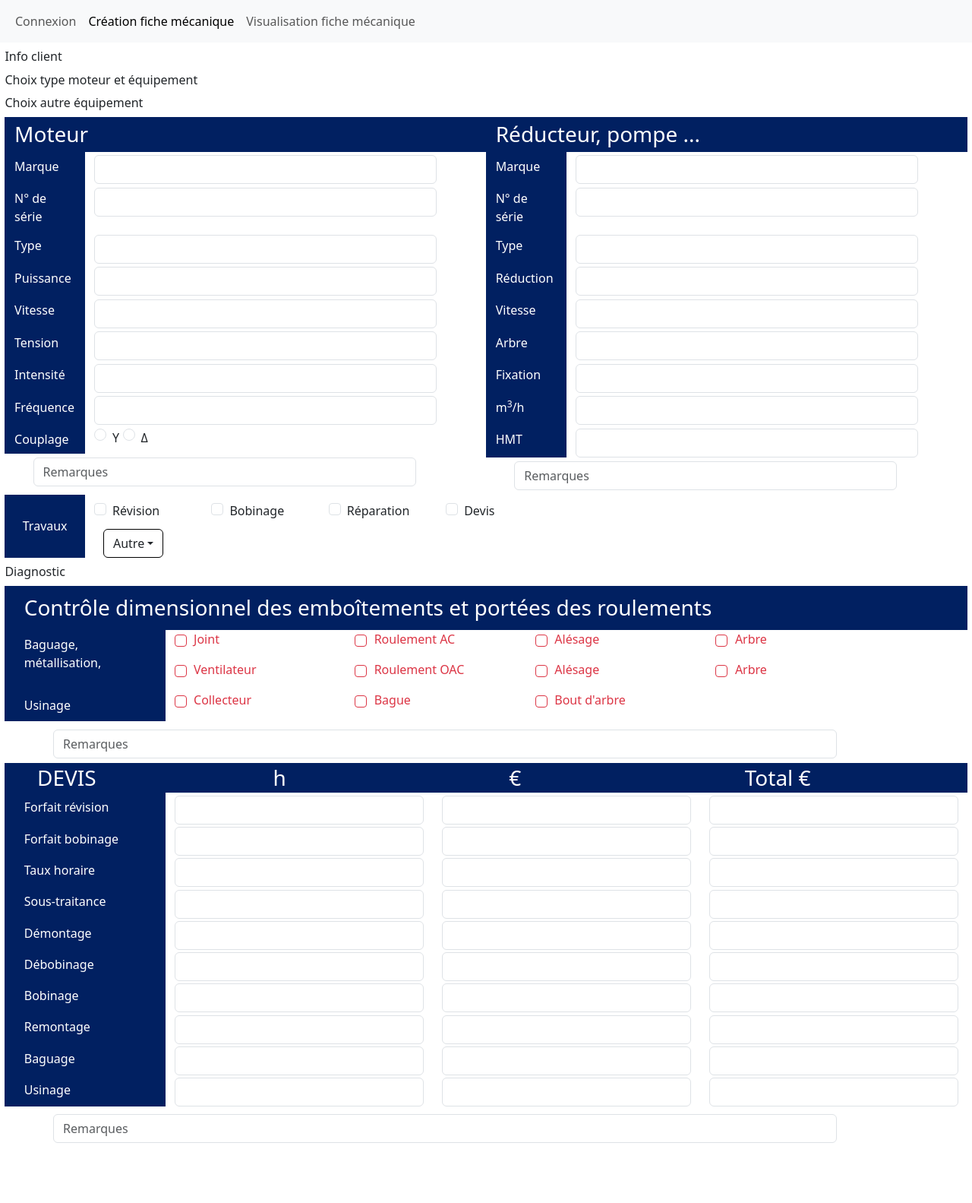
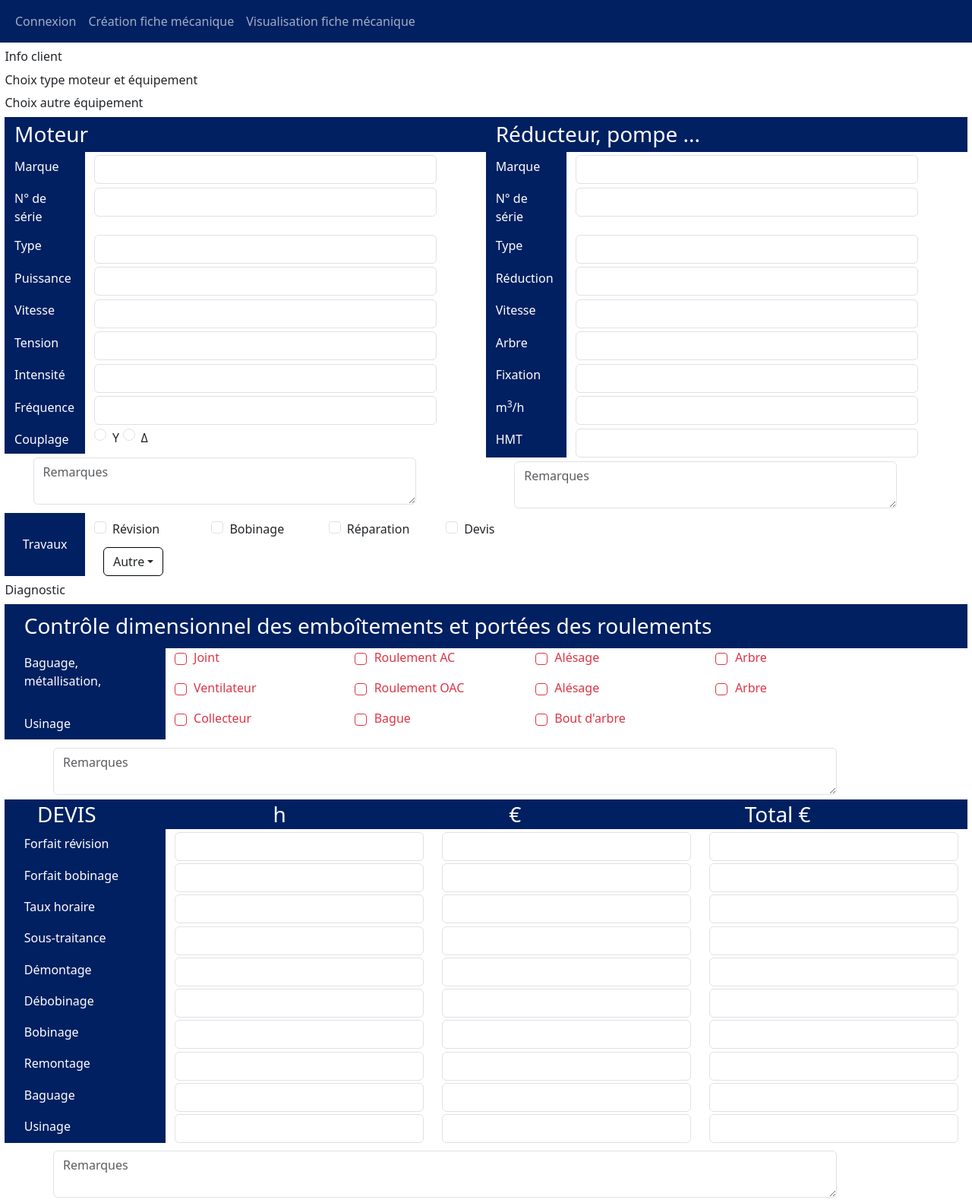
Before and after one commit to Mohamed-elg/PRI, an Angular app in the folder web/: page /mechanical-sheet in a window 1280 px wide. Shown: the whole page at 76% size. Before the commit the page ends 1511 px from the top, so only its background shows below. Built offline with nearby package versions, Linux system fonts and the light colour scheme.

Commit message:
Style modifications

```diff
--- a/web/src/app/app.component.css
+++ b/web/src/app/app.component.css
@@ -0,0 +1,11 @@
+nav {
+    background-color: #012061 !important;
+}
+
+.nav-item a{
+    color: #ffffffa2 !important;
+}
+
+.nav-item a:hover{
+    color: #ffff !important;
+}
--- a/web/src/app/connection/connection.component.css
+++ b/web/src/app/connection/connection.component.css
@@ -1,3 +1,18 @@
 form {
     margin: 15%;
 }
+
+button {
+    background-color: #012061;
+    border-color: #012061;
+}
+
+button:hover {
+    background-color: #000c25;
+    border-color: #000c25;
+}
+
+button:active {
+    background-color: #000c25 !important;
+    border-color: #000c25 !important;
+}
--- a/web/src/app/dimensional-inspection/dimensional-inspection.component.html
+++ b/web/src/app/dimensional-inspection/dimensional-inspection.component.html
@@ -105,7 +105,7 @@
     </div>
     <div class="row">
         <div class="col-sm-10">
-          <input type="text" class="form-control" placeholder="Remarques" id="comment">
+            <textarea class="form-control" placeholder="Remarques" id="comment"></textarea>
         </div>
     </div>
   </form>
--- a/web/src/app/equipment-characteristics/equipment-characteristics.component.css
+++ b/web/src/app/equipment-characteristics/equipment-characteristics.component.css
@@ -15,5 +15,6 @@ input {
 }
 
 #comment {
+    margin-top: 1%;
     margin-left: 5%;
 }
--- a/web/src/app/equipment-characteristics/equipment-characteristics.component.html
+++ b/web/src/app/equipment-characteristics/equipment-characteristics.component.html
@@ -58,7 +58,7 @@
     </div>
     <div class="row">
         <div class="col-sm-10">
-          <input type="text" class="form-control" placeholder="Remarques" id="comment">
+          <textarea class="form-control" placeholder="Remarques" id="comment"></textarea>
         </div>
     </div>
   </form>
--- a/web/src/app/motor-characteristics/motor-characteristics.component.css
+++ b/web/src/app/motor-characteristics/motor-characteristics.component.css
@@ -20,5 +20,6 @@ input {
 }
 
 #comment {
+    margin-top: 1%;
     margin-left: 5%;
 }
--- a/web/src/app/motor-characteristics/motor-characteristics.component.html
+++ b/web/src/app/motor-characteristics/motor-characteristics.component.html
@@ -68,7 +68,7 @@
       </fieldset>
       <div class="row">
         <div class="col-sm-10">
-          <input type="text" class="form-control" placeholder="Remarques" id="comment">
+          <textarea class="form-control" placeholder="Remarques" id="comment"></textarea>
         </div>
     </div>
   </form>
--- a/web/src/app/quotation/quotation.component.css
+++ b/web/src/app/quotation/quotation.component.css
@@ -15,5 +15,6 @@ input {
 }
 
 #comment {
+    margin-top: 1%;
     margin-left: 5%;
 }
--- a/web/src/app/quotation/quotation.component.html
+++ b/web/src/app/quotation/quotation.component.html
@@ -135,7 +135,7 @@
     </div>
     <div class="row">
         <div class="col-sm-10">
-          <input type="text" class="form-control" placeholder="Remarques" id="comment">
+            <textarea class="form-control" placeholder="Remarques" id="comment"></textarea>
         </div>
     </div>
   </form>
```
